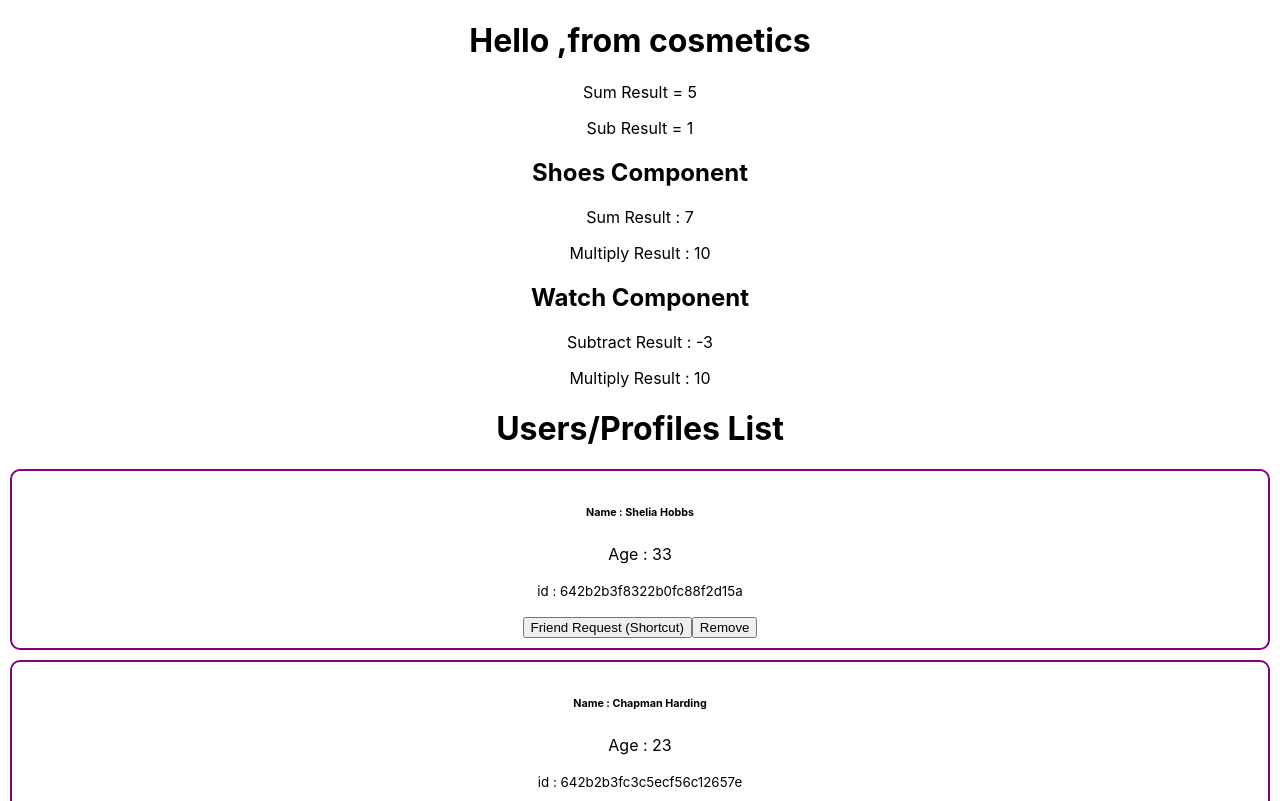
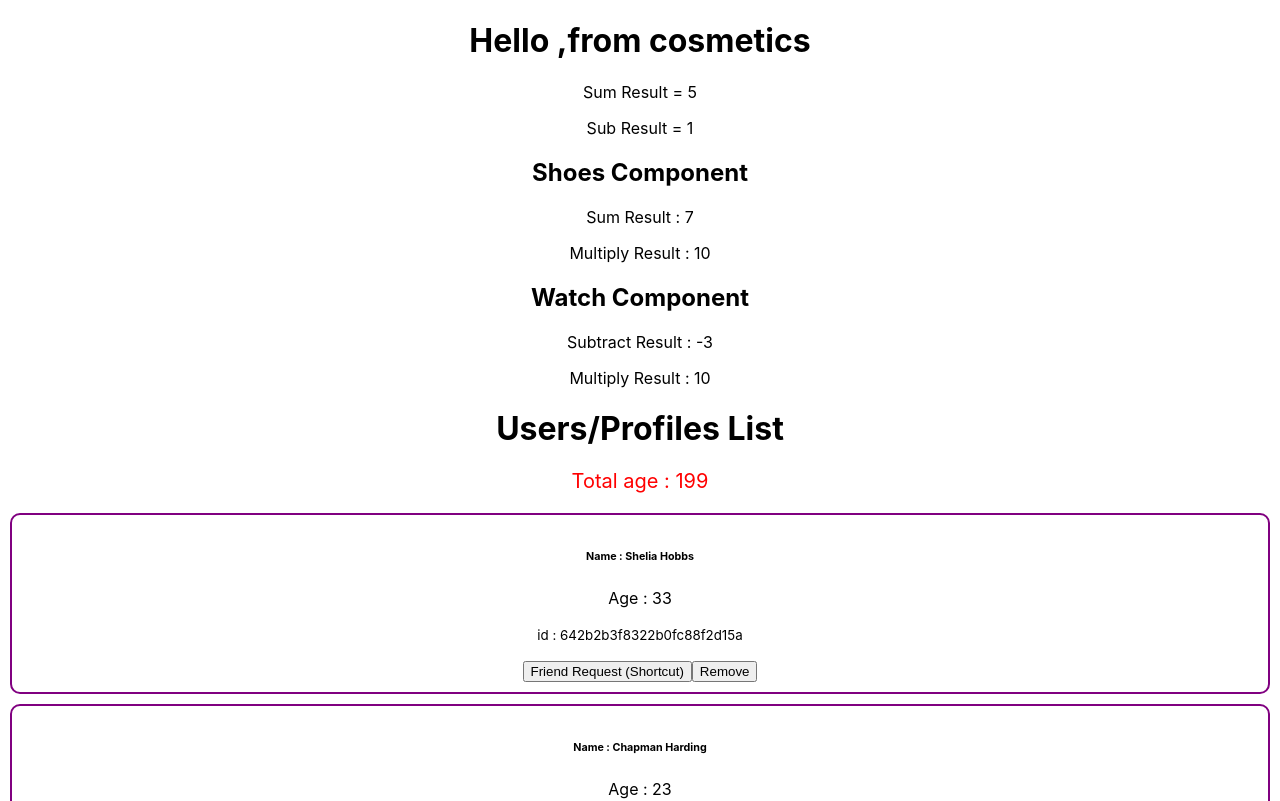
Before and after one commit to Arif-Hossan/react-storage-and-handler, a React (Create React App) app: page / in a window 1280 px wide. Shown: the top 801 px of the page. Built offline with nearby package versions, Linux system fonts and the light colour scheme.

Commit message:
sum from object

```diff
--- a/src/components/Profile/Profile.js
+++ b/src/components/Profile/Profile.js
@@ -26,3 +26,21 @@ const Profile = (props) => {
 };
 
 export default Profile;
+
+// const items = [
+//     {id : 1 , name : "Alta" , price : 100},
+//     {id : 2 , name : "Alta" , price : 100},
+//     {id : 3 , name : "Alta" , price : 100},
+//     {id : 4 , name : "Alta" , price : 100},
+//     {id : 5 , name : "Alta" , price : 100},
+// ];
+
+// const itemsReducer = (previous, current ) => previous + current.price;
+// const itemTotal = items.reduce(itemsReducer,0);
+
+const getTotalAge = profiles =>{
+    const reducer = (previous,current) => previous + current.age;
+    const total = profiles.reduce(reducer,0);
+    return total;
+}
+export {getTotalAge as getTotal};
--- a/src/components/Profiles/Profiles.js
+++ b/src/components/Profiles/Profiles.js
@@ -1,5 +1,5 @@
 import React, { useEffect, useState } from 'react';
-import Profile from '../Profile/Profile';
+import Profile, { getTotal } from '../Profile/Profile';
 
 const Profiles = () => {
     // Creating Data
@@ -59,11 +59,14 @@ const Profiles = () => {
      fetch('data.json')
      .then(res => res.json())
      .then(data => setProfiles(data))
-   },[])
+   },[]);
+
+   const total = getTotal(profiles)
 
     return (
         <div>
             <h1>Users/Profiles List</h1>
+            <p style={{color:"red", fontSize:"20px"}}>Total age : {total}</p>
             {
                 profiles.map(profile => <Profile
                     key = {profile.id}
```
